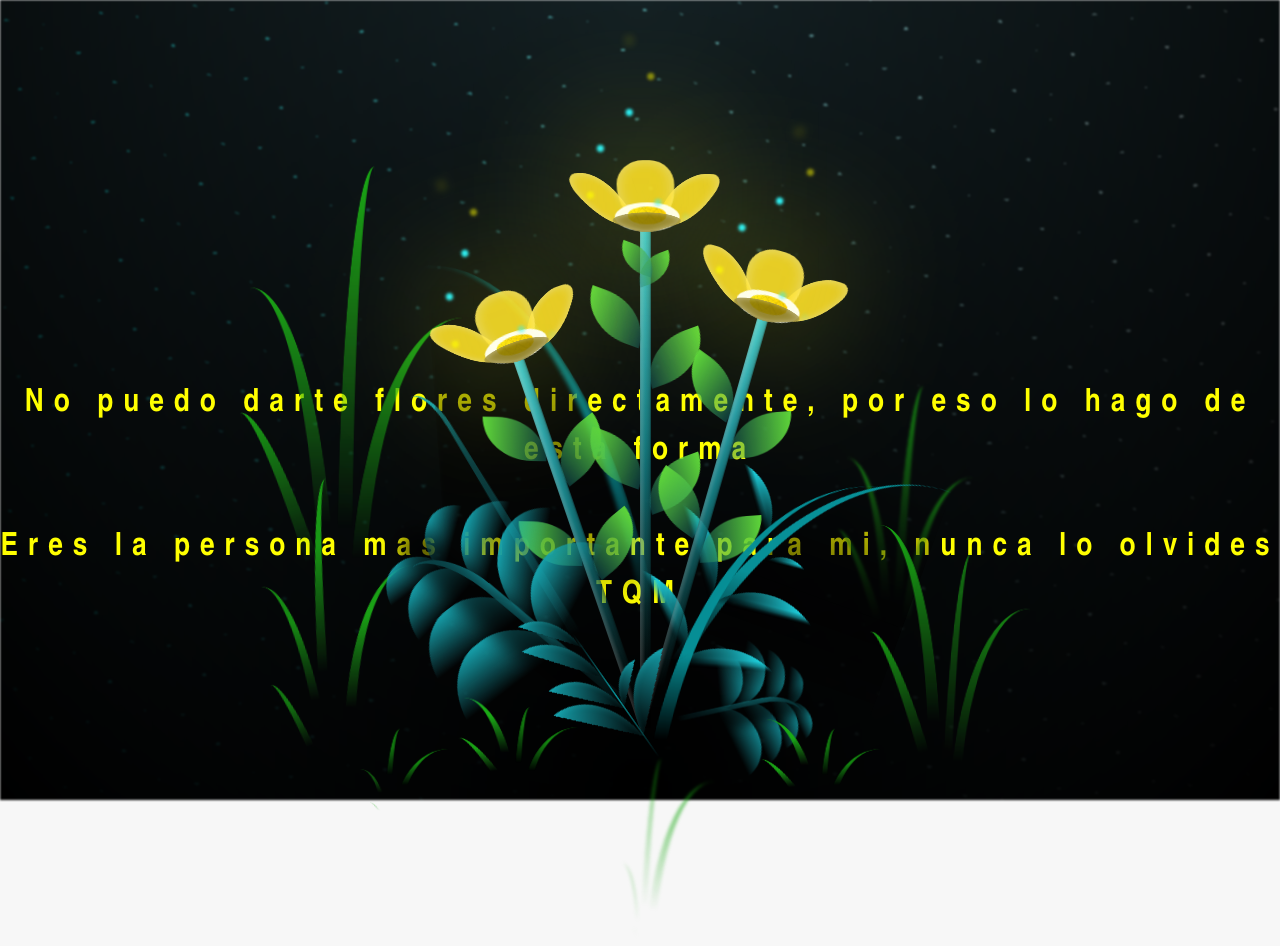
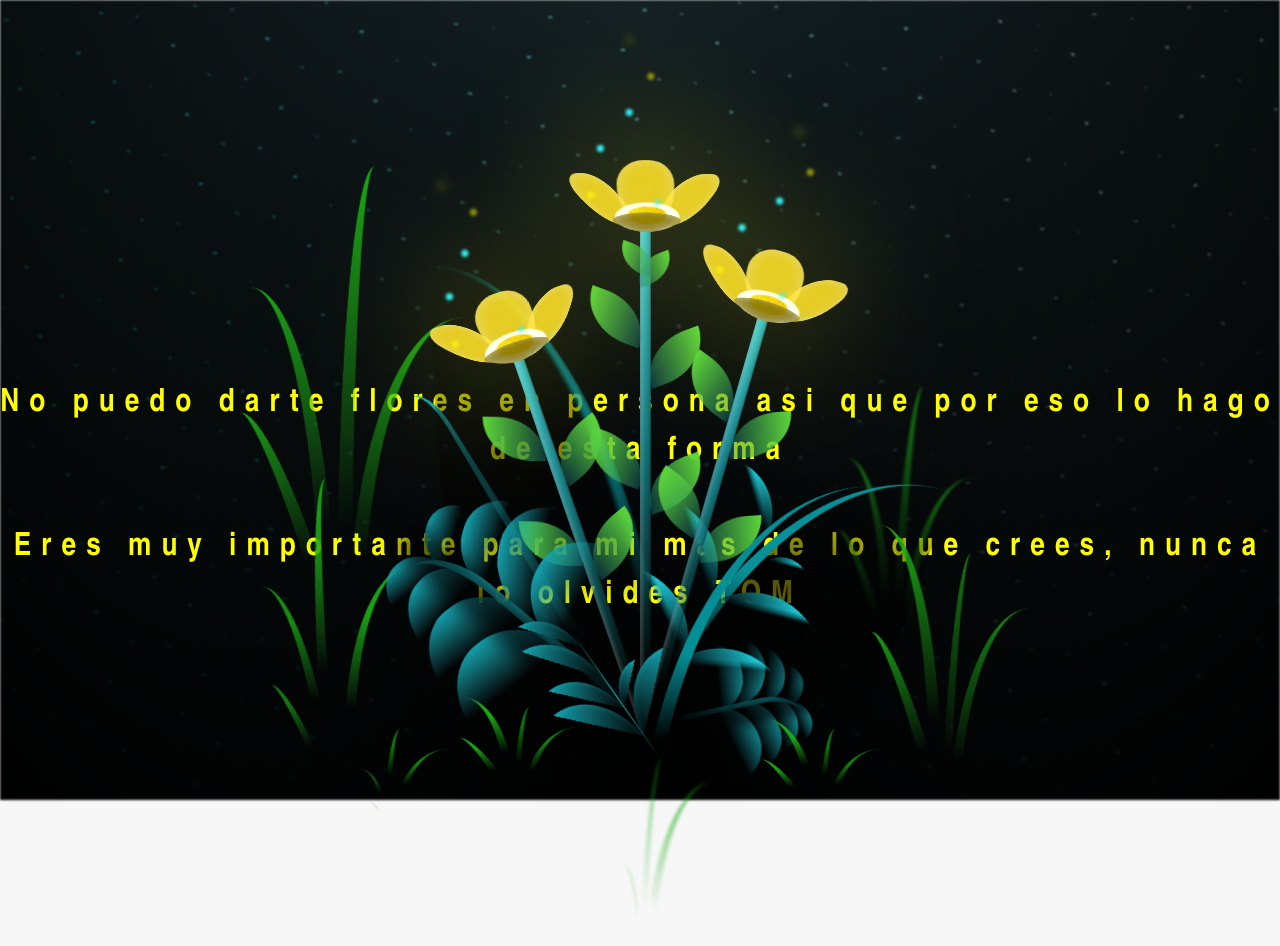
Before and after one commit to jsoberanesahumada-dotcom/jsoberanesahumada-dotcom.github.io, a plain HTML site: page flower.html in a window 1280 px wide. Drawn offline with Linux system fonts and the light colour scheme.

Commit message:
Update flower.html

```diff
--- a/flower.html
+++ b/flower.html
@@ -13,8 +13,8 @@
     <div id="lyrics">
 
     </div>
-    <h1 class="titulo">No puedo darte flores directamente, por eso lo hago de esta forma <br> <br>
-      Eres la persona mas importante para mi, nunca lo olvides TQM</h1>
+    <h1 class="titulo">No puedo darte flores en persona asi que por eso lo hago de esta forma <br> <br>
+      Eres muy importante para mi mas de lo que crees, nunca lo olvides TQM</h1>
 
     <div class="night"></div>
     <div class="flowers">
```
